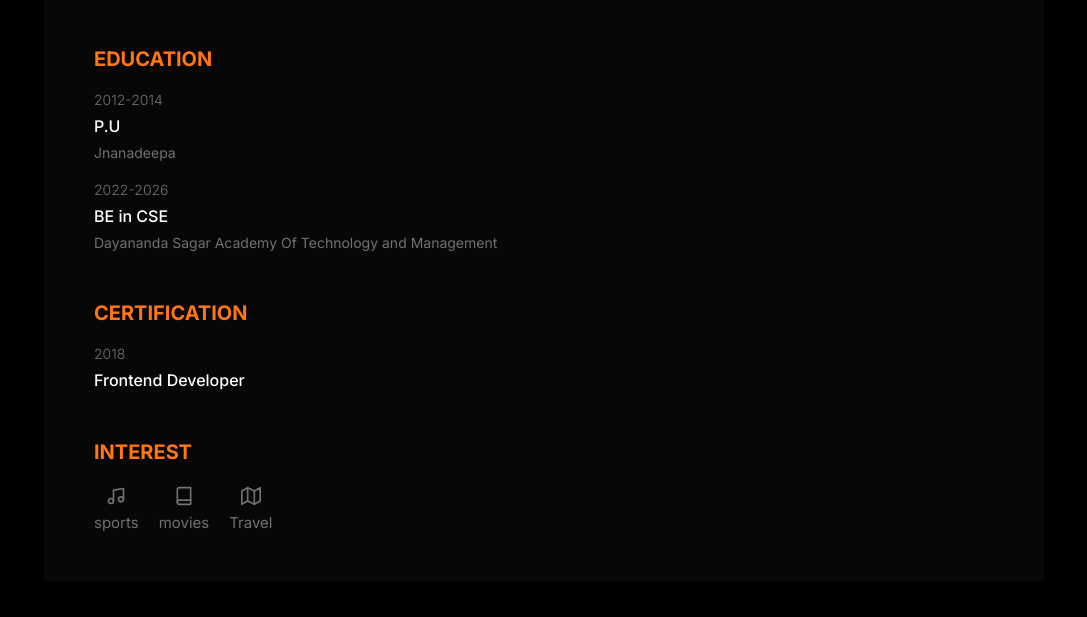
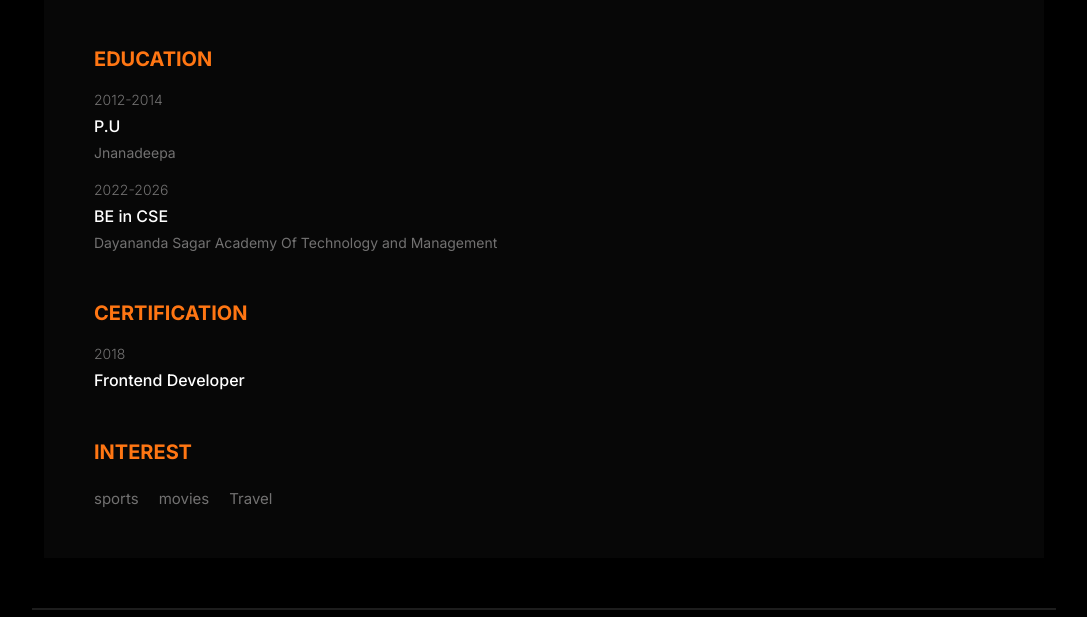
Before and after one commit to Amogh561/amogh, a plain HTML site: page index.html in a window 1280 px wide. Shown: the part 606-1223 px from the top of the page, without its empty margins (96-1183 px from the left). Drawn offline with nearby package versions, Linux system fonts and the light colour scheme.

Commit message:
Update index.html

```diff
--- a/index.html
+++ b/index.html
@@ -6,7 +6,7 @@
   <meta http-equiv="X-UA-Compatible" content="IE=edge">
   <meta name="viewport" content="width=device-width, initial-scale=1.0">
   <title>Resume</title>
-  <script src="https://unpkg.com/feather-icons"></script>
+
   <link rel="stylesheet" href="style.css">
 </head>
 
```
